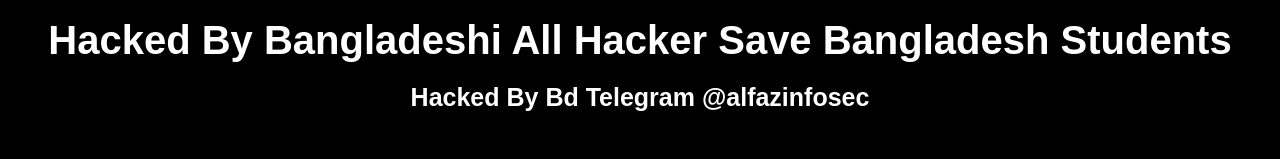
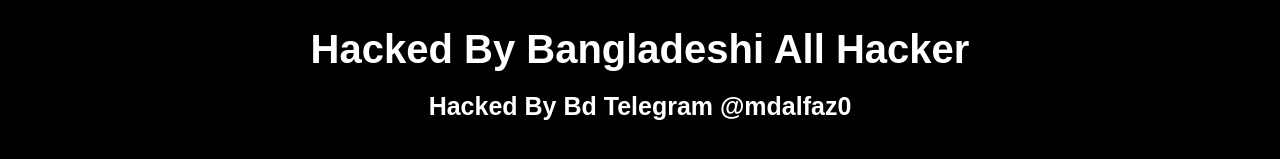
Before and after one commit to Alfazinfo/Deface, a plain HTML site: page index.html in a window 1280 px wide. Shown: the part 567-726 px from the top of the page. Drawn offline with Linux system fonts and the light colour scheme.

Commit message:
Update index.html

```diff
--- a/index.html
+++ b/index.html
@@ -67,9 +67,9 @@ Additionally, be warned: a significant cyber attack is imminent. Our cybersecuri
                 </audio>
                 <div id="clock"></div>
                 <img src="https://encrypted-tbn0.gstatic.com/images?q=tbn:ANd9GcTBYtksn0_UFB30cV-MKLa_649KdDIy5GJCHthKFHoOQIJCT4hSsTWfFQE&s=10" style="width: 20%">
-                <h1 class="nprinsleyy nprinsley-text-rainbowan" style="font-size:40px;">Hacked By Bangladeshi All Hacker Save Bangladesh Students</h1>
-                <h2 style="font-size:25px;" class="nprinsley-text-glitchan">Hacked By Bd Telegram @alfazinfosec</h2>
-                <marquee class="foonathanPrinsley"><b style="color: #dbd9d9; font-size:16px;" class="nprinsley-text-redan"> এতো প্রাণ নেওয়া হলো  কেন . Protect Bangladesh Students</b></marquee>
+                <h1 class="nprinsleyy nprinsley-text-rainbowan" style="font-size:40px;">Hacked By Bangladeshi All Hacker</h1>
+                <h2 style="font-size:25px;" class="nprinsley-text-glitchan">Hacked By Bd Telegram @mdalfaz0</h2>
+
             `;
         }
 
```
